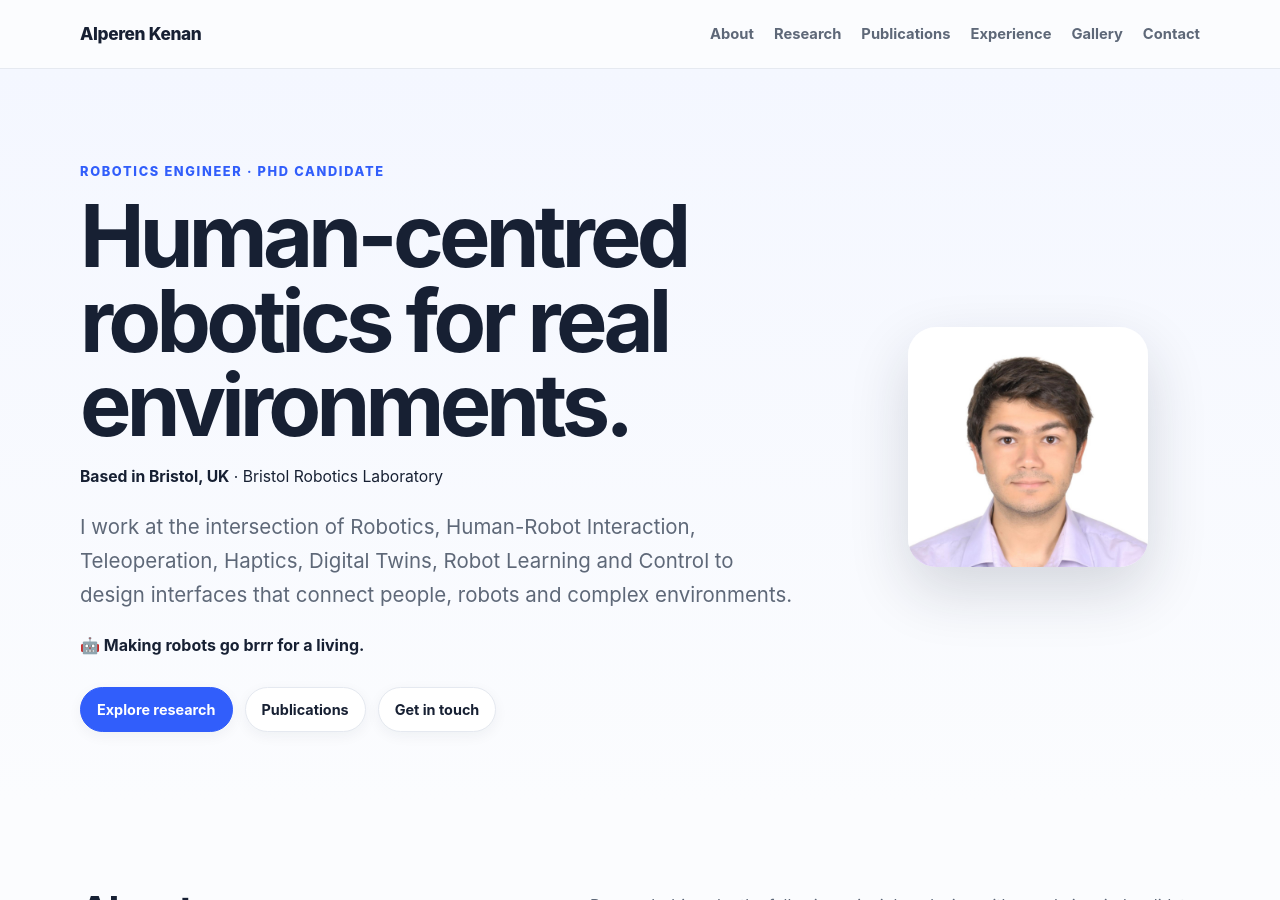
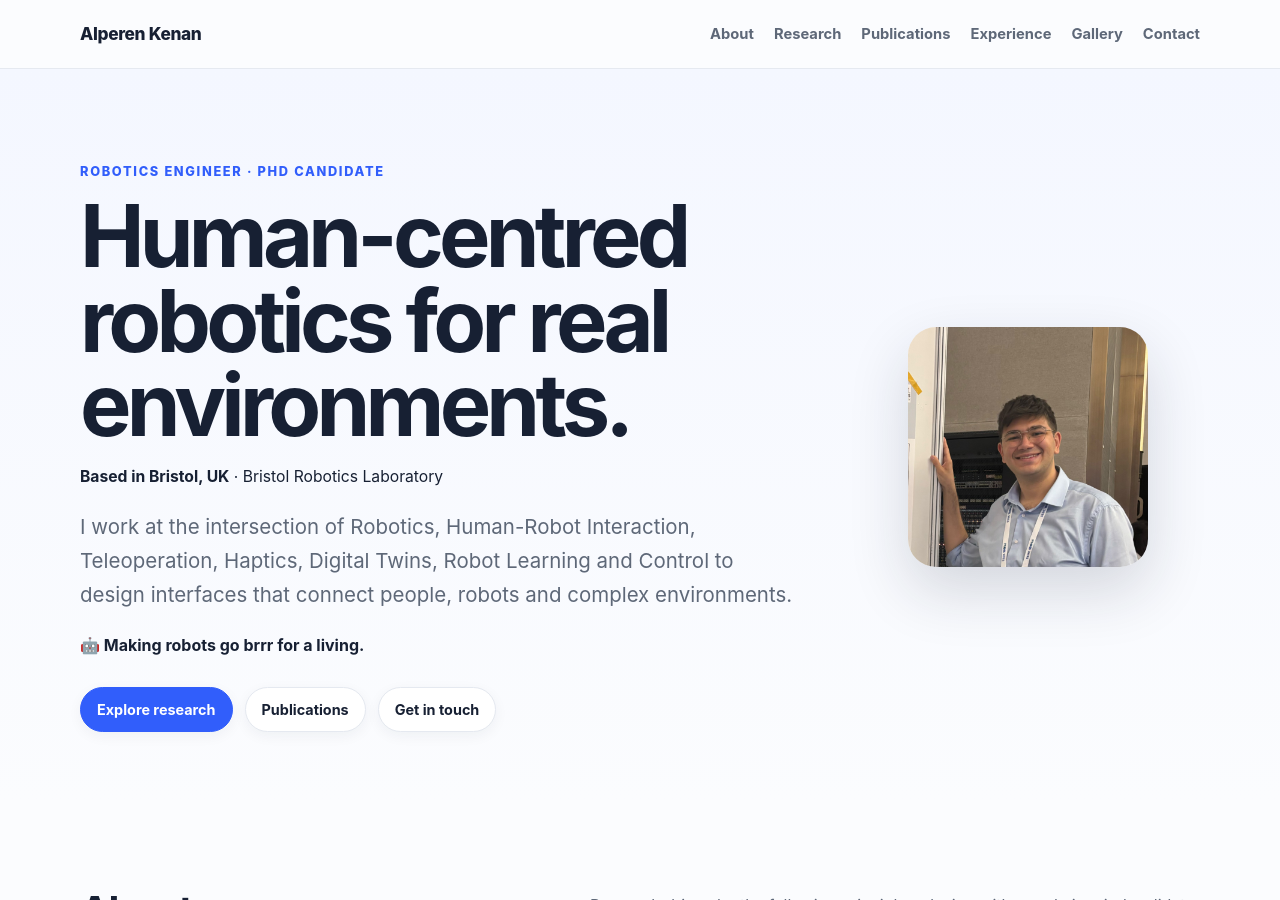
Before and after one commit to kenanalperen/kenanalperen.github.io, a Jekyll site: the page built from index.md, in a window 1280 px wide and 900 px high. Built offline with Jekyll 4.4.1, drawn with Linux system fonts in a browser that asks for light colours.

Commit message:
Update profile image in index.md

```diff
--- a/index.md
+++ b/index.md
@@ -13,7 +13,7 @@ title: Alperen Kenan
       <p class="robot-line">🤖 Making robots go brrr for a living.</p>
       <div class="hero-links"><a class="button primary" href="#research">Explore research</a><a class="button" href="#publications">Publications</a><a class="button" href="mailto:Alperen.Kenan@uwe.ac.uk">Get in touch</a></div>
     </div>
-    <div class="profile-wrap"><img class="profile" src="{{ '/webpage_figures/Profile/profile_square_2.jpg' | relative_url }}" alt="Alperen Kenan"></div>
+    <div class="profile-wrap"><img class="profile" src="{{ '/webpage_figures/Profile/profile_square_3.jpg' | relative_url }}" alt="Alperen Kenan"></div>
   </div>
 </section>
 
```
